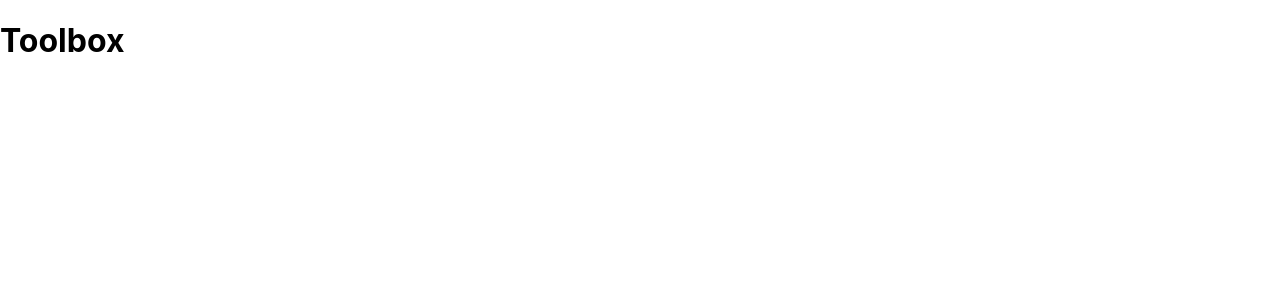
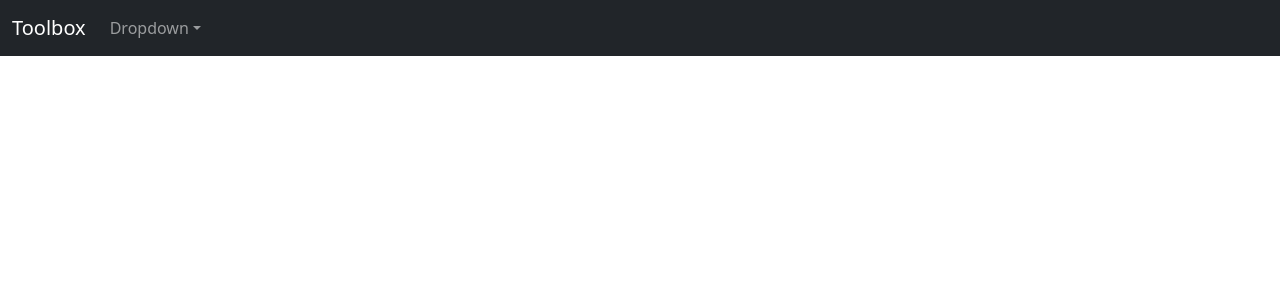
Before and after one commit to tatia-burdett/toolbox, a React (Create React App) app: page / in a window 1280 px wide. Shown: the top 300 px of the page. Built offline with nearby package versions, Linux system fonts and the light colour scheme.

Commit message:
import css styling

```diff
--- a/src/App.js
+++ b/src/App.js
@@ -1,10 +1,27 @@
 import React from 'react';
 import './App.css';
+
+import Container from 'react-bootstrap/Container';
+import Nav from 'react-bootstrap/Nav';
+import NavDropdown from 'react-bootstrap/NavDropdown';
+import Navbar from 'react-bootstrap/Navbar';
 
 function App() {
   return (
     <div className="App">
-      <h1>Toolbox</h1>
+      <Navbar collapseOnSelect expand="lg" bg="dark" variant="dark" fixed="top">
+        <Container fluid>
+          <Navbar.Brand href="#home">Toolbox</Navbar.Brand>
+          <Navbar.Toggle aria-controls="responsive-navbar-nav" />
+          <Navbar.Collapse id="responsive-navbar-nav">
+            <Nav className="me-auto">
+              <NavDropdown title="Dropdown" id="collasible-nav-dropdown">
+                <NavDropdown.Item href="#action/3.1">Action</NavDropdown.Item>
+              </NavDropdown>
+            </Nav>
+          </Navbar.Collapse>
+        </Container>
+      </Navbar>
     </div>
   );
 }
--- a/src/index.js
+++ b/src/index.js
@@ -2,7 +2,12 @@
 import ReactDOM from 'react-dom/client';
 import './index.css';
 import App from './App';
-import reportWebVitals from './reportWebVitals';
+/*
+NOTE: If using SASS, will have to replace this with proper import.
+This is necessary for React Bootstrap styling
+*/
+import 'bootstrap/dist/css/bootstrap.min.css';
+
 
 const root = ReactDOM.createRoot(document.getElementById('root'));
 root.render(
@@ -10,8 +15,3 @@
     <App />
   </React.StrictMode>
 );
-
-// If you want to start measuring performance in your app, pass a function
-// to log results (for example: reportWebVitals(console.log))
-// or send to an analytics endpoint. Learn more: https://bit.ly/CRA-vitals
-reportWebVitals();
```
